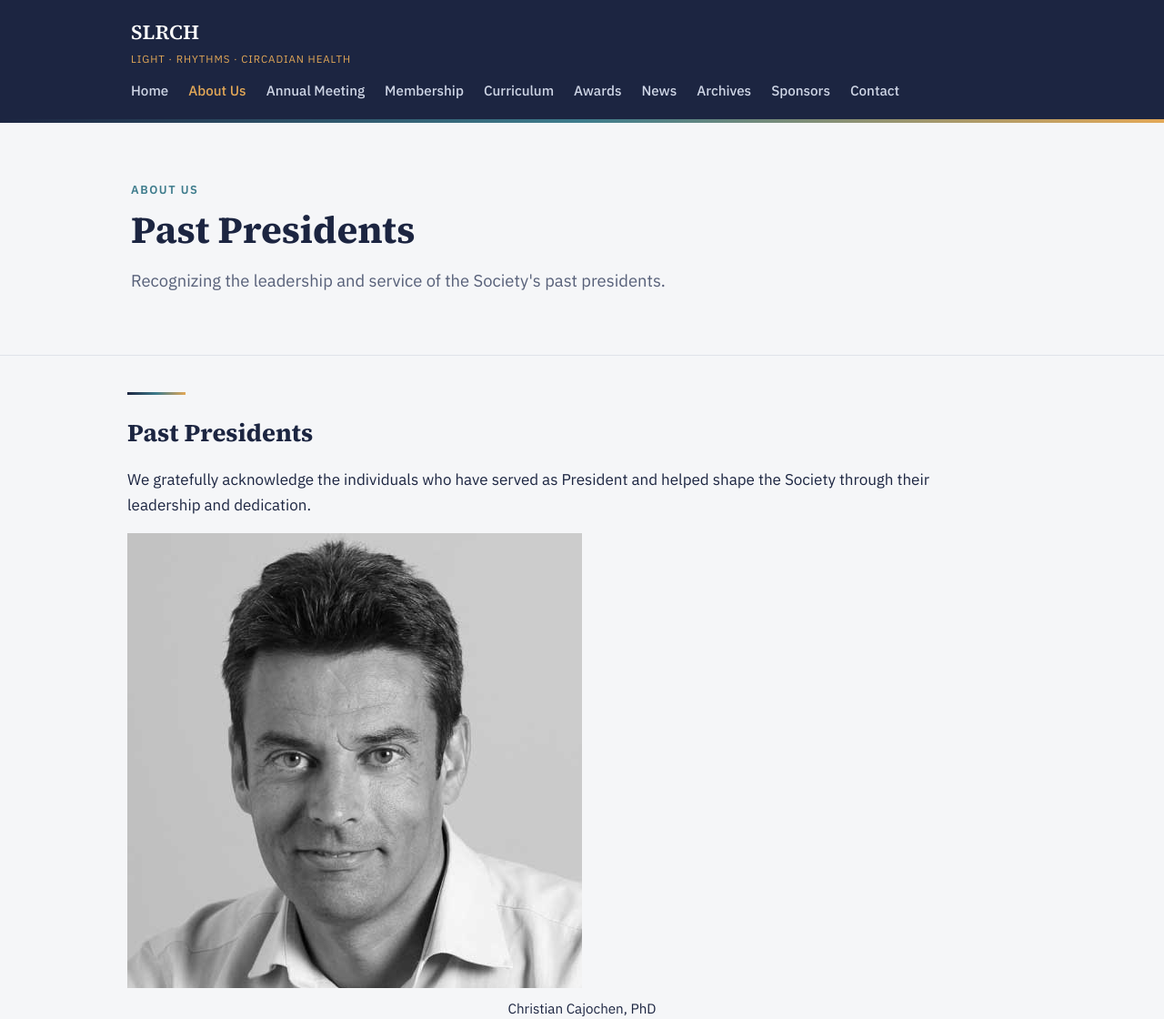
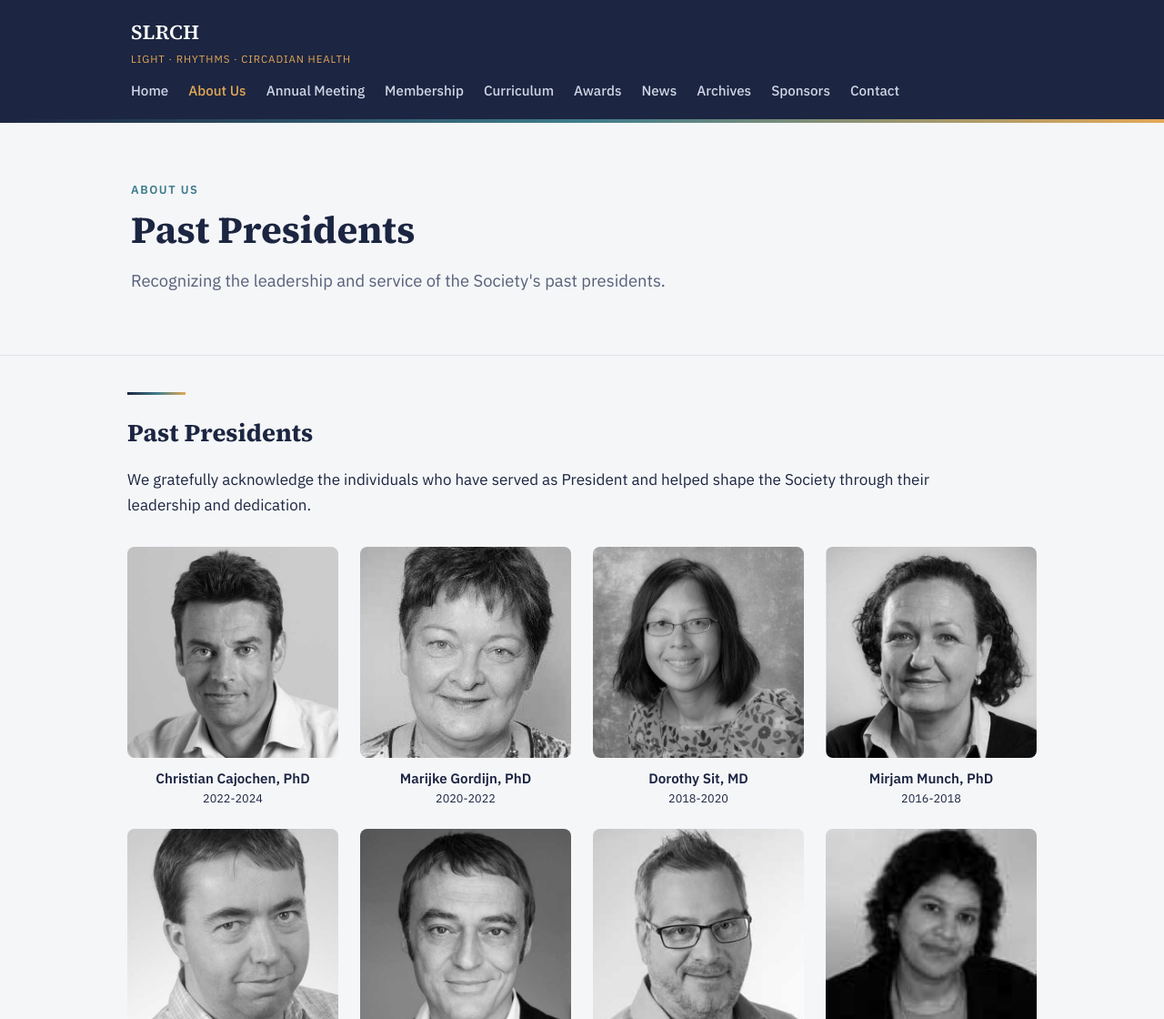
Before and after one commit to SLRCH-Society/SLRCH-website, a Jekyll site: the page built from docs/past-presidents.md, in a window 1280 px wide. Shown: the top 1120 px of the page at 91% size. Built offline with Jekyll 4.4.1, drawn with Linux system fonts in a browser that asks for light colours; some of the changed text lies outside the part shown; grey boxes are pictures that could not be loaded.

Commit message:
Change presidents gallery to grid with captions

```diff
--- a/docs/css/style.css
+++ b/docs/css/style.css
@@ -356,8 +356,23 @@ section + section { border-top: 1px solid var(--line); }
   box-shadow: 0 2px 8px rgba(0,0,0,.12);
 }
 
+.president-gallery {
+  display: grid;
+  grid-template-columns: repeat(4, 1fr);
+  gap: 1.5rem;
+  margin: 2rem 0;
+}
+
 .president-gallery figure {
   margin: 0;
+}
+
+.president-gallery img {
+  width: 100%;
+  aspect-ratio: 1;
+  object-fit: cover;
+  display: block;
+  border-radius: 8px;
 }
 
 .president-gallery figcaption {
@@ -366,3 +381,24 @@ section + section { border-top: 1px solid var(--line); }
   font-size: 0.95rem;
   line-height: 1.4;
 }
+
+/* Tablet */
+@media (max-width: 900px) {
+  .president-gallery {
+    grid-template-columns: repeat(3, 1fr);
+  }
+}
+
+/* Small tablet */
+@media (max-width: 650px) {
+  .president-gallery {
+    grid-template-columns: repeat(2, 1fr);
+  }
+}
+
+/* Phone */
+@media (max-width: 420px) {
+  .president-gallery {
+    grid-template-columns: 1fr;
+  }
+}
--- a/docs/past-presidents.md
+++ b/docs/past-presidents.md
@@ -14,96 +14,153 @@ We gratefully acknowledge the individuals who have served as President and helpe
 <div class="president-gallery">
   <figure>
     <img src="{{ '/assets/images/past-presidents/PP-2022-2024.jpg' | relative_url }}" alt="Christian Cajochen">
-    <figcaption>Christian Cajochen, PhD<br><small>President, 2022-2024</small></figcaption>
+    <figcaption>
+    <strong>Christian Cajochen, PhD</strong><br>
+    <small>2022-2024</small>
+    </figcaption>
   </figure>
 
   <figure>
-    <img src="{{ '/assets/images/past-presidents/PP-2020-2020.jpg' | relative_url }}" alt="Marijke Gordijn">
-    <figcaption>Marijke Gordijn, PhD<br><small>President, 2020-2022</small></figcaption>
+    <img src="{{ '/assets/images/past-presidents/PP-2020-2022.jpg' | relative_url }}" alt="Marijke Gordijn">
+    <figcaption>
+    <strong>Marijke Gordijn, PhD</strong><br>
+    <small>2020-2022</small>
+    </figcaption>
   </figure>
 
   <figure>
     <img src="{{ '/assets/images/past-presidents/PP-2018-2020.jpg' | relative_url }}" alt="Dorothy Sit">
-    <figcaption>Dorothy Sit, MD<br><small>President, 2018-2020</small></figcaption>
+    <figcaption>
+    <strong>Dorothy Sit, MD</strong><br>
+    <small>2018-2020</small>
+    </figcaption>
   </figure>
 
   <figure>
     <img src="{{ '/assets/images/past-presidents/PP-2016-2018.jpg' | relative_url }}" alt="Mirjam Munch">
-    <figcaption>Mirjam Munch, PhD<br><small>President, 2016-2018</small></figcaption>
+    <figcaption>
+    <strong>Mirjam Munch, PhD</strong><br>
+    <small>2016-2018</small>
+    </figcaption>
   </figure>
 
    <figure>
     <img src="{{ '/assets/images/past-presidents/PP-2014-2016.jpg' | relative_url }}" alt="Klaus Martiny">
-    <figcaption>Klaus Martiny, MD PhD<br><small>President, 2014-2016</small></figcaption>
+    <figcaption>
+    <strong>Klaus Martiny, MD PhD</strong><br>
+    <small>2014-2016</small>
+    </figcaption>
   </figure>
 
  <figure>
     <img src="{{ '/assets/images/past-presidents/PP-2012-2014.jpg' | relative_url }}" alt="Matthaeus Willeit">
-    <figcaption>Matthaeus Willeit, MD<br><small>President, 2012-2014</small></figcaption>
+    <figcaption>
+    <strong>Matthaeus Willeit, MD</strong><br>
+    <small>2012-2014</small>
+    </figcaption>
   </figure>
 
   <figure>
     <img src="{{ '/assets/images/past-presidents/PP-2010-2012.jpg' | relative_url }}" alt="Marc Hebert">
-    <figcaption>Marc Hebert, PhD<br><small>President, 2010-2012</small></figcaption>
+    <figcaption>
+    <strong>Marc Hebert, PhD</strong><br>
+    <small>2010-2012</small>
+    </figcaption>
   </figure>
 
   <figure>
     <img src="{{ '/assets/images/past-presidents/PP-2008-2010.jpg' | relative_url }}" alt="Namni Goel">
-    <figcaption>Namni Goel, PhD<br><small>President, 2008-2010</small></figcaption>
+    <figcaption>
+    <strong>Namni Goel, PhD</strong><br>
+    <small>2008-2010</small>
+    </figcaption>
   </figure>
 
   <figure>
     <img src="{{ '/assets/images/past-presidents/PP-2006-2008.jpg' | relative_url }}" alt="Robert Levitan">
-    <figcaption>Robert Levitan, MD<br><small>President, 2006-2008</small></figcaption>
+    <figcaption>
+    <strong>Robert Levitan, MD</strong><br>
+    <small>2006-2008</small>
+    </figcaption>
   </figure>
 
    <figure>
     <img src="{{ '/assets/images/past-presidents/PP-2004-2006.jpg' | relative_url }}" alt="Michael Young">
-    <figcaption>Michael Young, PhD<br><small>President, 2004-2006</small></figcaption>
+    <figcaption>
+    <strong>Michael Young, PhD</strong><br>
+    <small>2004-2006</small>
+    </figcaption>
   </figure>
 
  <figure>
     <img src="{{ '/assets/images/past-presidents/PP-2002-2004.jpg' | relative_url }}" alt="Sonia Ancoli-Israel">
-    <figcaption>Sonia Ancoli-Israel, PhD<br><small>President, 2002-2004</small></figcaption>
+    <figcaption>
+    <strong>Sonia Ancoli-Israel, PhD</strong><br>
+    <small>2002-2004</small>
+    </figcaption>
   </figure>
 
   <figure>
     <img src="{{ '/assets/images/past-presidents/PP-2000-2002.jpg' | relative_url }}" alt="Anthony Levitt">
-    <figcaption>Anthony Levitt, MD<br><small>President, 2000-2002</small></figcaption>
+    <figcaption>
+    <strong>Anthony Levitt, MD</strong><br>
+    <small>2000-2002</small>
+    </figcaption>
   </figure>
 
   <figure>
     <img src="{{ '/assets/images/past-presidents/PP-1998-2000.jpg' | relative_url }}" alt="Dan Oren">
-    <figcaption>Dan Oren, MD<br><small>President, 1998-2000</small></figcaption>
+    <figcaption>
+    <strong>Dan Oren, MD</strong><br>
+    <small>1998-2000</small>
+    </figcaption>
   </figure>
 
   <figure>
     <img src="{{ '/assets/images/past-presidents/PP-1996-1998.jpg' | relative_url }}" alt="Raymond Lam">
-    <figcaption>Raymond Lam, MD<br><small>President, 1996-1998</small></figcaption>
+    <figcaption>
+    <strong>Raymond Lam, MD</strong><br>
+    <small>1996-1998</small>
+    </figcaption>
   </figure>
 
    <figure>
     <img src="{{ '/assets/images/past-presidents/PP-1995-1996.jpg' | relative_url }}" alt="J. Christian Gillin">
-    <figcaption>J. Christian Gillin, MD<br><small>President, 1995-1996</small></figcaption>
+    <figcaption>
+    <strong>J. Christian Gillin, MD</strong><br>
+    <small>1995-1996</small>
+    </figcaption>
   </figure>
 
  <figure>
     <img src="{{ '/assets/images/past-presidents/PP-1993-1995.jpg' | relative_url }}" alt="Anna Wirz-Justice">
-    <figcaption>Anna Wirz-Justice, PhD<br><small>President, 1993-1995</small></figcaption>
+    <figcaption>
+    <strong>Anna Wirz-Justice, PhD</strong><br>
+    <small>1993-1995</small>
+    </figcaption>
   </figure>
 
   <figure>
     <img src="{{ '/assets/images/past-presidents/PP-1991-1993.jpg' | relative_url }}" alt="Michael Terman">
-    <figcaption>Michael Terman, PhD<br><small>President, 1991-1993</small></figcaption>
+    <figcaption>
+    <strong>Michael Terman, PhD</strong><br>
+    <small>1991-1993</small>
+    </figcaption>
   </figure>
 
   <figure>
     <img src="{{ '/assets/images/past-presidents/PP-1990-1991.jpg' | relative_url }}" alt="Norman Rosenthal">
-    <figcaption>Norman Rosenthal, MD<br><small>President, 1990-1991</small></figcaption>
+    <figcaption>
+    <strong>Norman Rosenthal, MD</strong><br>
+    <small>1990-1991</small>
+    </figcaption>
   </figure>
 
   <figure>
     <img src="{{ '/assets/images/past-presidents/PP-1989-1990.jpg' | relative_url }}" alt="Alfred Lewy">
-    <figcaption>Alfred Lewy, MD<br><small>President, 1989-1990</small></figcaption>
+    <figcaption>
+    <strong>Alfred Lewy, MD</strong><br>
+    <small>1989-1990</small>
+    </figcaption>
   </figure>
 </div>
```
